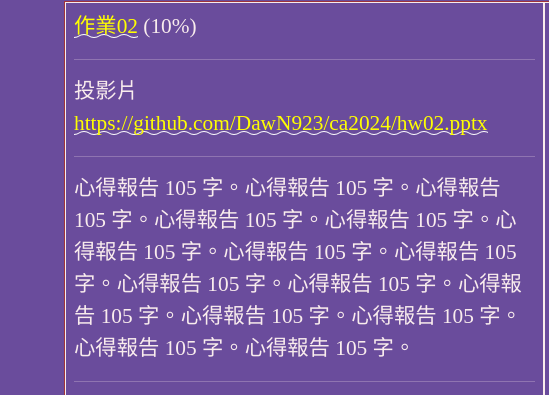
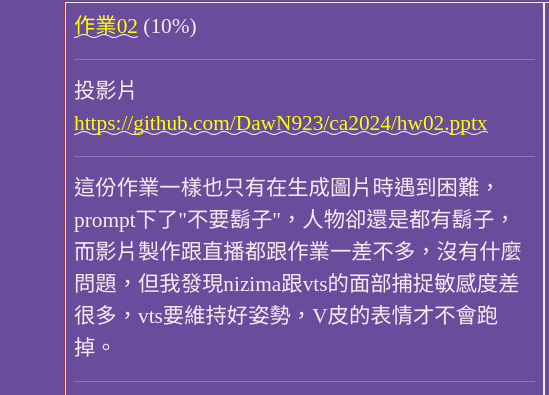
Before and after one commit to DawN923/ca2024f, a plain HTML site: page index.html in a window 1280 px wide. Shown: the part 1252-1647 px from the top of the page, 0-549 px from the left. Drawn offline with nearby package versions, Linux system fonts and the light colour scheme; a web font is replaced by a local one.

Commit message:
Update index.html

```diff
--- a/index.html
+++ b/index.html
@@ -306,7 +306,7 @@
       <hr>
       <p>投影片 <a href="https://github.com/DawN923/ca2024f/hw02.pptx">https://github.com/DawN923/ca2024/hw02.pptx</a></p>
       <hr>
-      <p>心得報告 105 字。心得報告 105 字。心得報告 105 字。心得報告 105 字。心得報告 105 字。心得報告 105 字。心得報告 105 字。心得報告 105 字。心得報告 105 字。心得報告 105 字。心得報告 105 字。心得報告 105 字。心得報告 105 字。心得報告 105 字。心得報告 105 字。</p>
+      <p>這份作業一樣也只有在生成圖片時遇到困難，prompt下了"不要鬍子"，人物卻還是都有鬍子，而影片製作跟直播都跟作業一差不多，沒有什麼問題，但我發現nizima跟vts的面部捕捉敏感度差很多，vts要維持好姿勢，V皮的表情才不會跑掉。</p>
       <hr>
       <!-- hw02: 評分表 -->
       <table>
```
